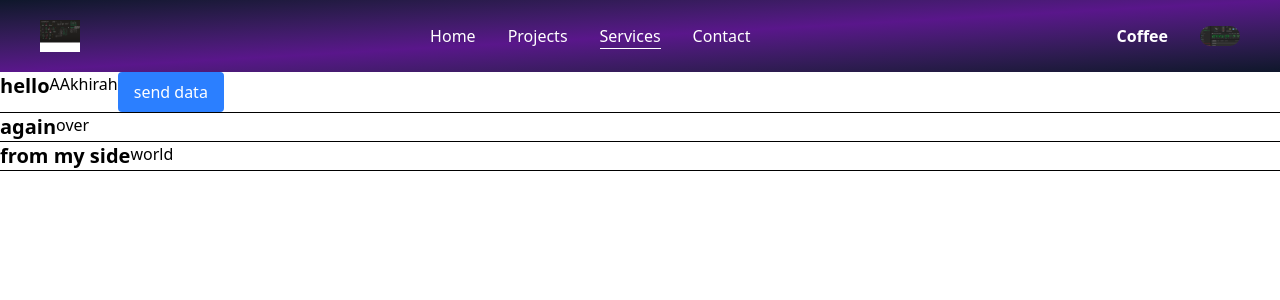
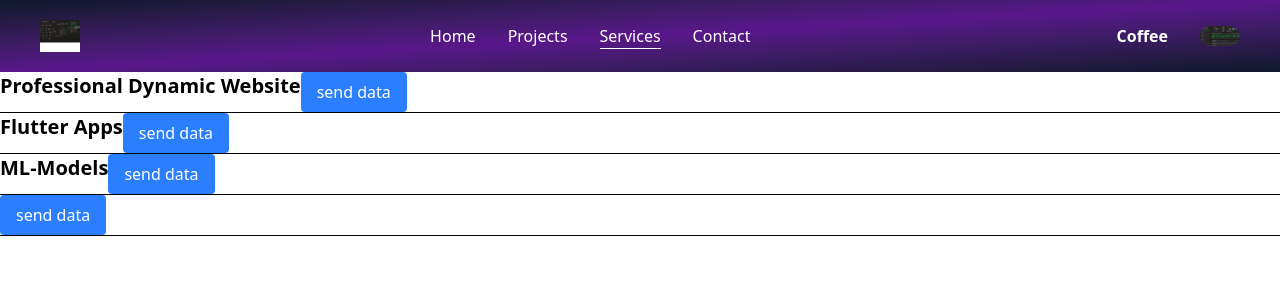
Before and after one commit to Laraib17/my_portfolio, a React (Vite) app: page /#/services in a window 1280 px wide. Shown: the top 300 px of the page. Built offline with nearby package versions, Linux system fonts and the light colour scheme; a web font is replaced by a local one.

Commit message:
feat:Services page updated

```diff
--- /dev/null
+++ b/src/data/services_data.js
@@ -0,0 +1,26 @@
+export const service = [
+    {
+      id:"1",
+      title:"Professional Dynamic Website",
+      description:"",
+      icon:"",
+    },
+    {
+      id:"2",
+      title:"Flutter Apps",
+      description:"",
+      icon:"",
+    },
+    {
+      id:"3",
+      title:"ML-Models",
+      description:"",
+      icon:"",
+    },
+    {
+      id:"4",
+      title:"",
+      description:"",
+      icon:"",
+    }
+]
--- a/src/pages/Services.jsx
+++ b/src/pages/Services.jsx
@@ -1,29 +1,20 @@
 import React from "react";
+import { service } from "../data/services_data";
 const Services = () => {
   return (
     <div>
       <div>
-        <section>
+        {service.map((service) => (
+          <section key={service.id}>
             <div className="flex border-b">
-            <h1 className="text-xl font-bold">hello</h1>
-            <p>AAkhirah</p>
+              <h1 className="text-xl font-bold">{service.title}</h1>
+              <p>{service.description}</p>
               <button className="bg-blue-500 text-white px-4 py-2 rounded">
                 send data{" "}
               </button>
             </div>
           </section>
-        <section>
-          <div className="flex border-b ">
-            <h1 className="text-xl font-bold">again</h1>
-            <p>over</p>
-          </div>
-        </section>
-        <section>
-          <div className="flex border-b ">
-            <h1 className="text-xl font-bold">from my side</h1>
-            <p>world</p>
-          </div>
-        </section>
+        ))}
       </div>
     </div>
   );
```
Lines whose indentation alone changed are shown as unchanged.
